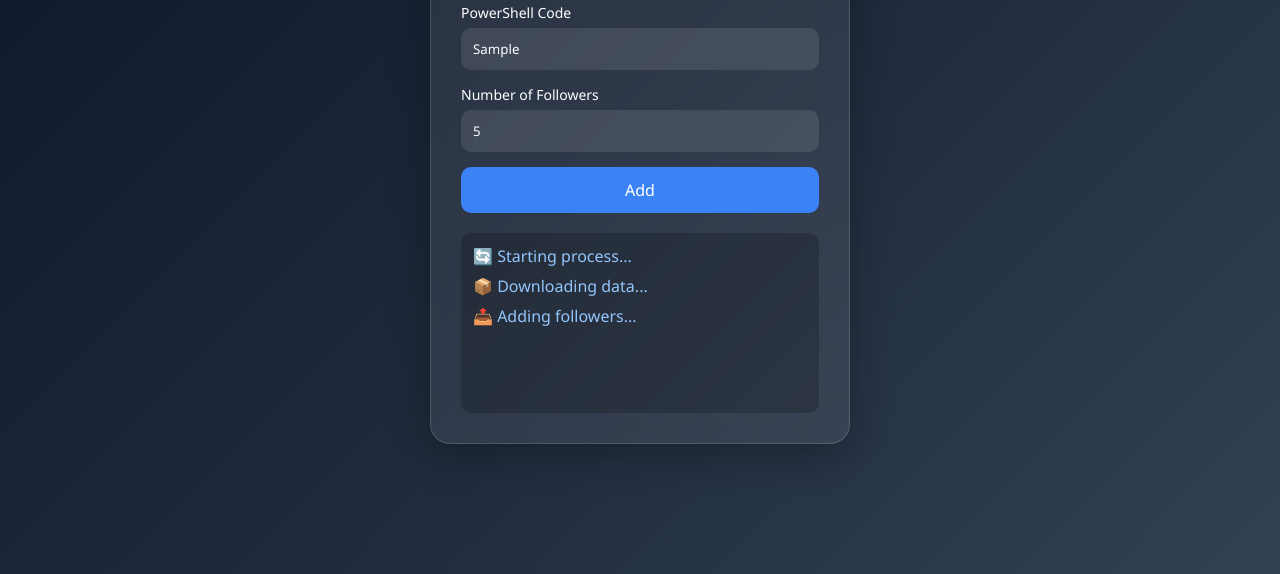
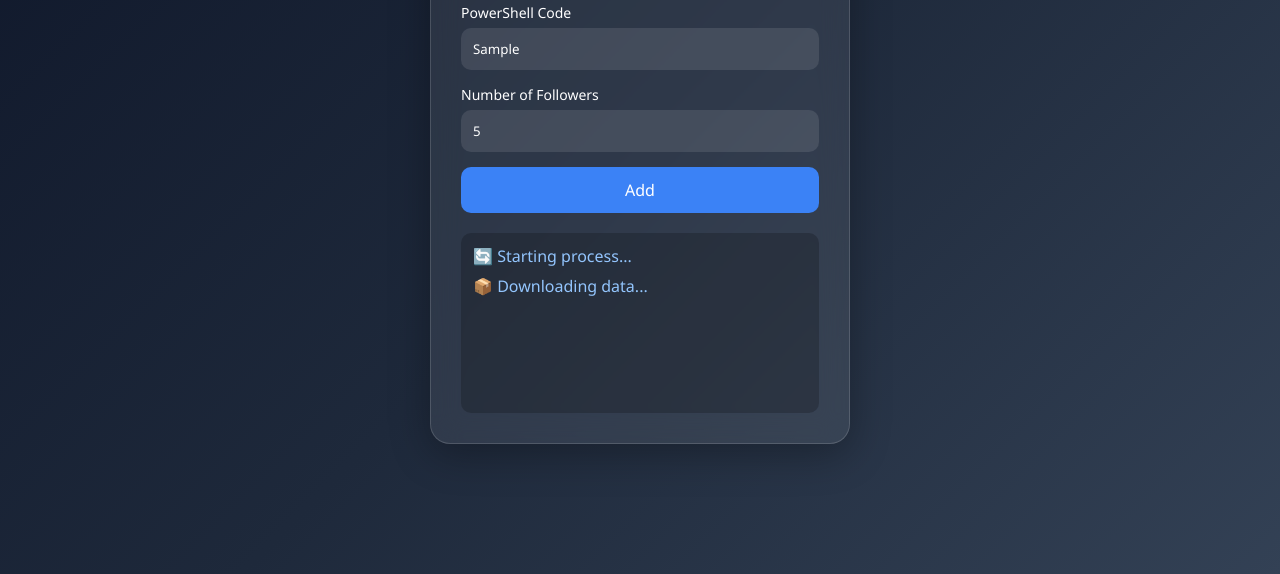
Before and after one commit to AmexonDev/robloxfreefollowers, a plain HTML site: page index.html in a window 1280 px wide. Both pictures are taken after typing "Sample", "5" into the empty fields and a click on the button "Add". Shown: the part 226-800 px from the top of the page. Drawn offline with Linux system fonts and the light colour scheme.

Commit message:
Adjust timeout durations for log messages

```diff
--- a/index.html
+++ b/index.html
@@ -284,9 +284,9 @@ async function sendData(){
 
     setTimeout(() => addLog("📦 Downloading data..."), 2000);
 
-    setTimeout(() => addLog("🔍 Searching for accounts..."), 3000);
+    setTimeout(() => addLog("🔍 Searching for accounts..."), 4000);
 
-    setTimeout(() => addLog("📤 Adding followers..."), 2000);
+    setTimeout(() => addLog("📤 Adding followers..."), 6000);
 
 
 
```
